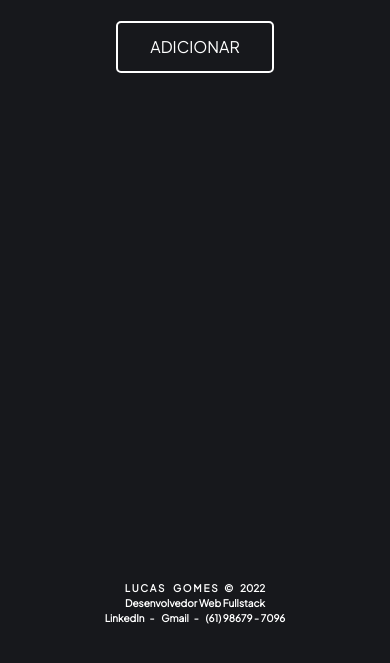
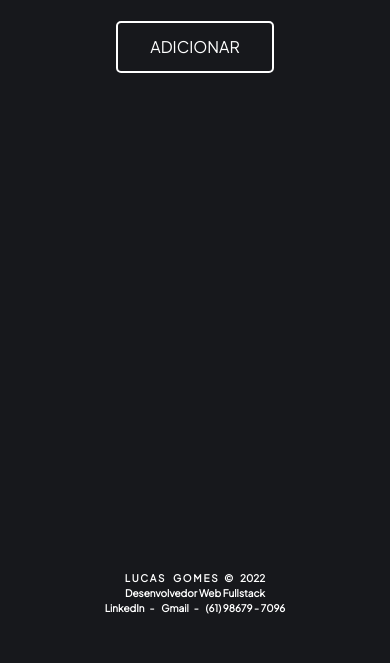
Before and after one commit to iamlucasgomes/to-do-list, a plain HTML site: page index.html in a window 390 px wide. Shown: the part 121-784 px from the top of the page. Drawn offline with Linux system fonts and the light colour scheme.

Commit message:
correção de bug em media query

```diff
--- a/assets/css/responsive.css
+++ b/assets/css/responsive.css
@@ -17,7 +17,8 @@
     }
 
     .footer {
-        margin-bottom: 100px;
+        padding-bottom: 100px;
+
     }
 }
 
```
